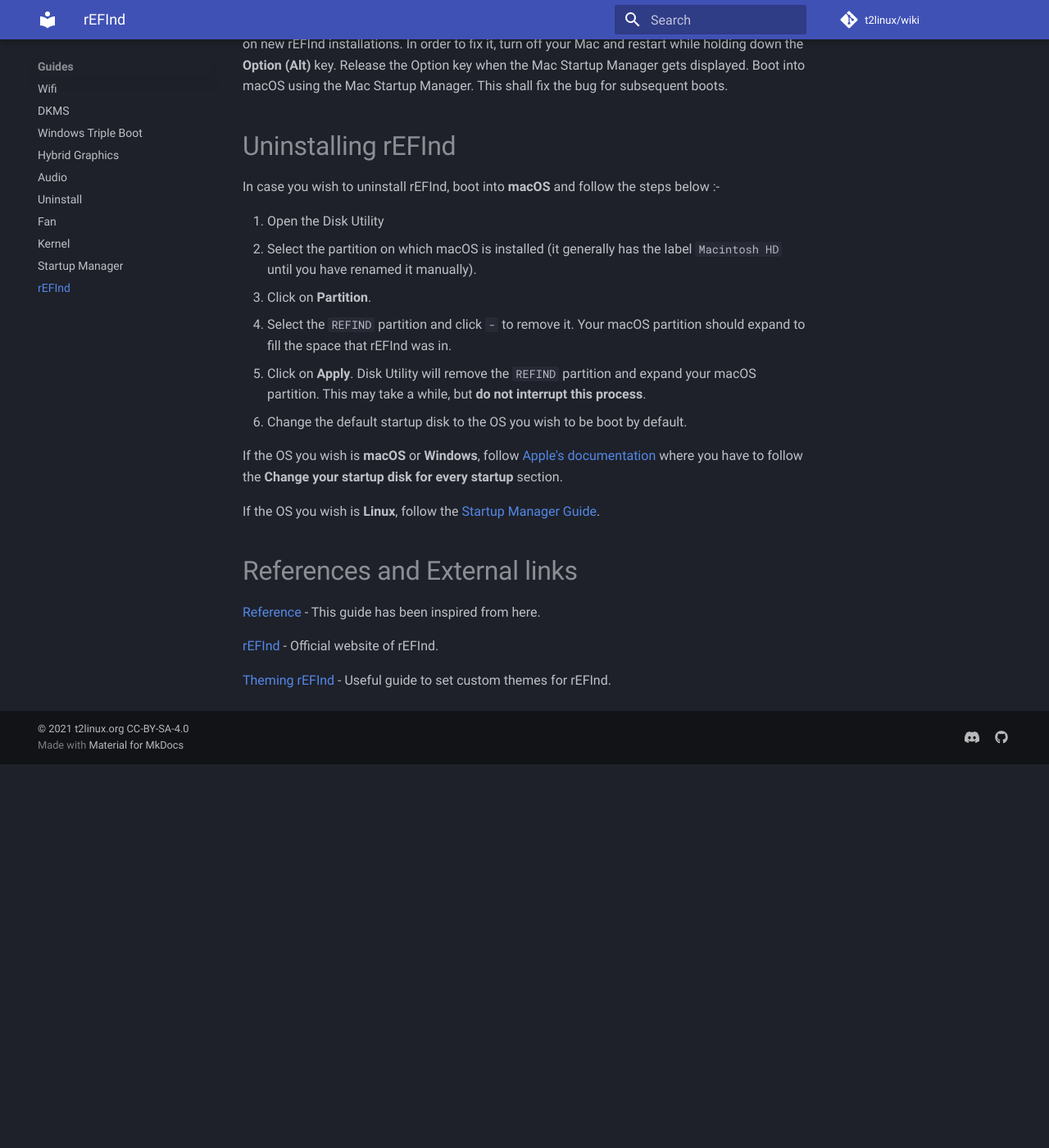
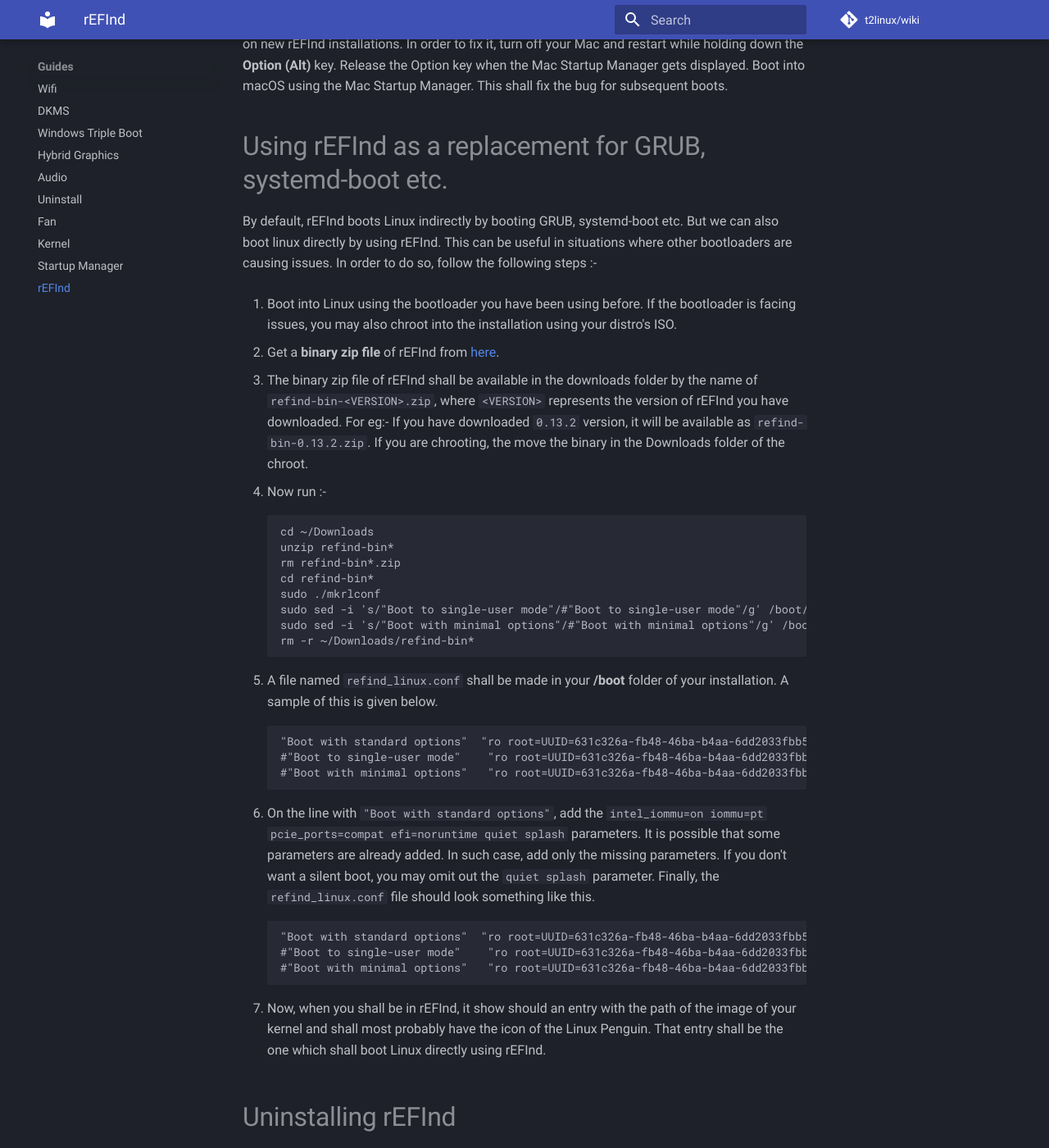
Before and after one commit to t2linux/wiki, an MkDocs documentation site: the page built from docs/guides/refind.md, in a window 1280 px wide and 1400 px high, scrolled down 3289 px. Shown: the whole window at 82% size. Built offline with MkDocs 1.6.1 and Material for MkDocs 9.7.7, drawn with Linux system fonts in a browser that asks for light colours; comment, search, counter and statistics services are not loaded; before the commit the page ends 4221 px from its top, so only the background shows below that.

Commit message:
Add way to boot linux

````diff
--- a/docs/guides/refind.md
+++ b/docs/guides/refind.md
@@ -103,6 +103,47 @@ After correctly installing and configuring rEFInd, we need to make it boot by de
 
 Sometimes, while booting into macOS using rEFInd, users get stuck at a blank screen. This bug is observed only if you have performed a force/unsafe shutdown by pressing and holding the power button in the previous boot. Some users have also faced it in the first macOS boot using rEFInd on new rEFInd installations. In order to fix it, turn off your Mac and restart while holding down the **Option (Alt)** key. Release the Option key when the Mac Startup Manager gets displayed. Boot into macOS using the Mac Startup Manager. This shall fix the bug for subsequent boots.
 
+# Using rEFInd as a replacement for GRUB, systemd-boot etc.
+
+By default, rEFInd boots Linux indirectly by booting GRUB, systemd-boot etc. But we can also boot linux directly by using rEFInd. This can be useful in situations where other bootloaders are causing issues. In order to do so, follow the following steps :-
+
+1. Boot into Linux using the bootloader you have been using before. If the bootloader is facing issues, you may also chroot into the installation using your distro's ISO.
+
+2. Get a **binary zip file** of rEFInd from [here](https://www.rodsbooks.com/refind/getting.html).
+
+3. The binary zip file of rEFInd shall be available in the downloads folder by the name of `refind-bin-<VERSION>.zip`, where `<VERSION>` represents the version of rEFInd you have downloaded. For eg:- If you have downloaded `0.13.2` version, it will be available as `refind-bin-0.13.2.zip`. If you are chrooting, the move the binary in the Downloads folder of the chroot.
+
+4. Now run :-
+
+    ```plain
+    cd ~/Downloads
+    unzip refind-bin*
+    rm refind-bin*.zip
+    cd refind-bin*
+    sudo ./mkrlconf
+    sudo sed -i 's/"Boot to single-user mode"/#"Boot to single-user mode"/g' /boot/refind_linux.conf
+    sudo sed -i 's/"Boot with minimal options"/#"Boot with minimal options"/g' /boot/refind_linux.conf
+    rm -r ~/Downloads/refind-bin*
+    ```
+
+5. A file named `refind_linux.conf` shall be made in your **/boot** folder of your installation. A sample of this is given below.
+
+    ```conf
+    "Boot with standard options"  "ro root=UUID=631c326a-fb48-46ba-b4aa-6dd2033fbb5e"
+    #"Boot to single-user mode"    "ro root=UUID=631c326a-fb48-46ba-b4aa-6dd2033fbb5e single"
+    #"Boot with minimal options"   "ro root=UUID=631c326a-fb48-46ba-b4aa-6dd2033fbb5e"
+    ```
+
+6. On the line with `"Boot with standard options"`, add the `intel_iommu=on iommu=pt pcie_ports=compat efi=noruntime quiet splash` parameters. It is possible that some parameters are already added. In such case, add only the missing parameters. If you don't want a silent boot, you may omit out the `quiet splash` parameter. Finally, the `refind_linux.conf` file should look something like this.
+
+    ```conf
+    "Boot with standard options"  "ro root=UUID=631c326a-fb48-46ba-b4aa-6dd2033fbb5e intel_iommu=on iommu=pt pcie_ports=compat efi=noruntime quiet splash"
+    #"Boot to single-user mode"    "ro root=UUID=631c326a-fb48-46ba-b4aa-6dd2033fbb5e single"
+    #"Boot with minimal options"   "ro root=UUID=631c326a-fb48-46ba-b4aa-6dd2033fbb5e"
+    ```
+
+7. Now, when you shall be in rEFInd, it show should an entry with the path of the image of your kernel and shall most probably have the icon of the Linux Penguin. That entry shall be the one which shall boot Linux directly using rEFInd.
+
 # Uninstalling rEFInd
 
 In case you wish to uninstall rEFInd, boot into **macOS** and follow the steps below :-
````
